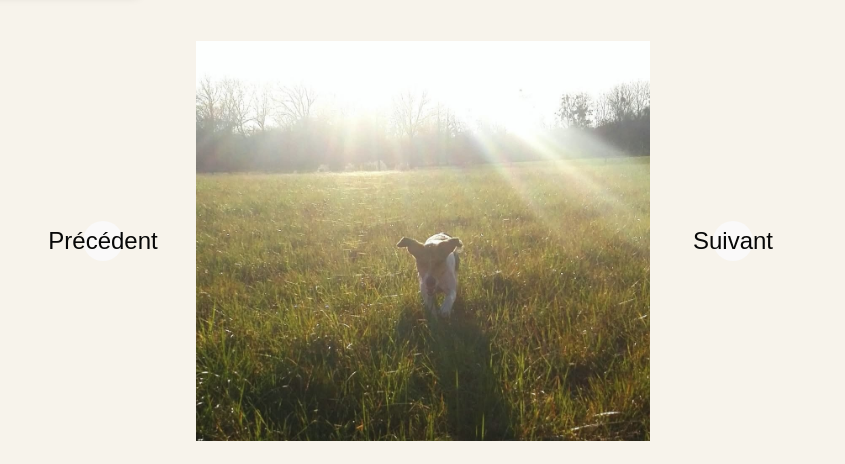
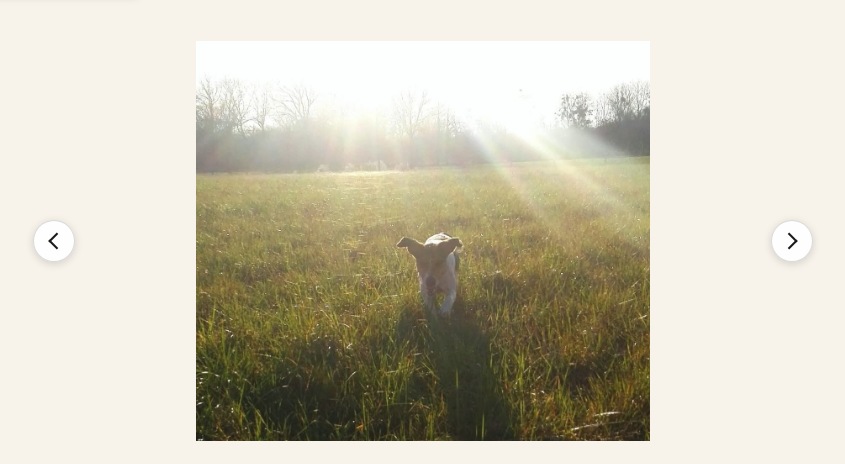
Before and after one commit to Clofqr/bois-frican-emergent, a PHP site: page /Ferme2/fbf_apropos.php in a window 1280 px wide. Shown: the part 2337-2801 px from the top of the page, without its empty margins (217-1062 px from the left). Run offline with PHP 8.4, Linux system fonts and the light colour scheme.

Commit message:
## Corrections appliquées (testing agent 3/3 = 100 %)
- **Apropos** : `object-fit: contain` rétabli sur les images du carrousel — les photos gardent leurs proportions d'origine. Seuls les boutons Précédent/Suivant restent ajustés aux bords.
- **Accueil** : vidéo remise en 1er slide avec `poster="../images/gallery_accueil2.jpg"` + `preload="metadata"` + `playsinline muted autoplay`. Le poster garantit qu'un visuel apparaît même si la vidéo est trop lourde à charger.
- **Contact** : feedback formulaire passe désormais AU-DESSUS de l'image ronde `.nous` (`position: relative; z-index: 20` contre z-index 10 pour `.nous`). Vérifié par hit-test au centre du feedback.

**⚠️ Recommandation testing agent** : le fichier `images/video1.mp4` fait **44 MB** et n'arrive jamais à jouer dans Chromium (le poster reste visible à la place). Compressez-le en MP4 faststart < 5 MB pour que la vidéo joue réellement. Pas bloquant — le poster fait le travail visuellement.

### Next Action Items
- **Compress Video**: Shrink the 44 MB video1.mp4 to a 5 MB faststart MP4 so it actually plays on the homepage instead of only the poster
- **Anti-Spam Recaptcha**: Turn on Google reCAPTCHA v3 to block bots silently before they hit your SMTP quota
- **Complete Legal Info**: Fill the SIRET, RCS and hosting placeholders on the Mentions Légales page as soon as you have the numbers
- **Booking Form**: Turn on the hidden Réservez button with a real booking flow so families can lock in a stay online

```diff
--- a/assets/css/carousel.css
+++ b/assets/css/carousel.css
@@ -5,7 +5,7 @@
     position: relative;
     width: 100%;
     max-width: 600px;
-    height: 500px;
+    height: 400px;
     margin: 40px auto;
     overflow: hidden;
     border-radius: 10px;
@@ -27,43 +27,73 @@
 .carousel-slide img,
 .carousel-slide video {
     width: 100%;
-    height: 400px; /* Set a consistent height for carousel images */
+    height: 400px;
     object-fit: cover;
     flex-shrink: 0;
 }
 
+/* --- Flèches Prev / Next (carrousels accueil + à propos) --- */
 .carousel-prev,
 .carousel-next {
-    /* Style de base */
     position: absolute;
     top: 50%;
     transform: translateY(-50%);
-    background: rgb(250, 249, 249);
-    color: rgb(7, 7, 7);
-    border: none;
-    padding: 10px;
+    background: rgba(255, 255, 255, 0.92);
+    color: #1a1a1a;
+    border: 1px solid rgba(0, 0, 0, 0.15);
+    padding: 0;
     cursor: pointer;
     z-index: 10;
-    border-radius: 50%; /* Ajoute des coins arrondis */
-    width: 40px; /* Donne une largeur fixe */
-    height: 40px; /* Donne une hauteur fixe */
-    font-size: 1.5em; /* Agrandit le texte */
+    border-radius: 50%;
+    width: 42px;
+    height: 42px;
+    font-size: 0;
     display: flex;
     justify-content: center;
     align-items: center;
-    transition: background-color 0.3s ease;
+    transition: background-color 0.2s ease, transform 0.15s ease;
+    box-shadow: 0 2px 8px rgba(0, 0, 0, 0.15);
 }
 
-/* Ajoute un effet de survol pour plus de clarté */
+.carousel-prev::before,
+.carousel-next::before {
+    content: '';
+    display: block;
+    width: 10px;
+    height: 10px;
+    border-top: 2px solid #1a1a1a;
+    border-left: 2px solid #1a1a1a;
+}
+
+.carousel-prev::before {
+    transform: rotate(-45deg) translate(2px, 2px);
+}
+
+.carousel-next::before {
+    transform: rotate(135deg) translate(2px, 2px);
+}
+
 .carousel-prev:hover,
 .carousel-next:hover {
-    background: rgba(0, 0, 0, 0.8);
+    background: #fff;
+    transform: translateY(-50%) scale(1.05);
 }
 
+/* Boutons collés sur les bords intérieurs de l'image (10 px de marge). */
 .carousel-prev {
-    left: 60px;
+    left: 10px;
 }
 
 .carousel-next {
-    right: 70px;
+    right: 10px;
 }
+
+@media (max-width: 600px) {
+    .carousel-prev,
+    .carousel-next {
+        width: 36px;
+        height: 36px;
+    }
+    .carousel-prev { left: 6px; }
+    .carousel-next { right: 6px; }
+}
--- a/fbf_style_test.css
+++ b/fbf_style_test.css
@@ -677,34 +677,65 @@ footer h2 {
     position: absolute;
     top: 50%;
     transform: translateY(-50%);
-    background: rgb(250, 249, 249);
+    background: rgba(255, 255, 255, 0.9);
     color: rgb(7, 7, 7);
-    border: none;
-    padding: 10px;
+    border: 1px solid rgba(0, 0, 0, 0.15);
+    padding: 0;
     cursor: pointer;
     z-index: 10;
-    border-radius: 50%; /* Ajoute des coins arrondis */
-    width: 40px; /* Donne une largeur fixe */
-    height: 40px; /* Donne une hauteur fixe */
-    font-size: 1.5em; /* Agrandit le texte */
+    border-radius: 50%;
+    width: 42px;
+    height: 42px;
+    font-size: 0;              /* on masque le texte "Précédent" / "Suivant" */
     display: flex;
     justify-content: center;
     align-items: center;
-    transition: background-color 0.3s ease;
+    transition: background-color 0.2s ease, transform 0.15s ease;
+    box-shadow: 0 2px 8px rgba(0, 0, 0, 0.15);
 }
 
-/* Ajoute un effet de survol pour plus de clarté */
+/* Chevrons dessinés en pseudo-éléments (indépendants du texte du bouton) */
+.carousel-prev::before,
+.carousel-next::before {
+    content: '';
+    display: block;
+    width: 10px;
+    height: 10px;
+    border-top: 2px solid #1a1a1a;
+    border-left: 2px solid #1a1a1a;
+}
+
+.carousel-prev::before {
+    transform: rotate(-45deg) translate(2px, 2px);
+}
+
+.carousel-next::before {
+    transform: rotate(135deg) translate(2px, 2px);
+}
+
 .carousel-prev:hover,
 .carousel-next:hover {
-    background: rgba(0, 0, 0, 0.8);
+    background: #fff;
+    transform: translateY(-50%) scale(1.05);
 }
 
+/* Boutons collés sur les bords intérieurs de l'image (10 px de marge) */
 .carousel-prev {
-    left: 60px;
+    left: 10px;
 }
 
 .carousel-next {
-    right: 70px;
+    right: 10px;
+}
+
+@media (max-width: 600px) {
+    .carousel-prev,
+    .carousel-next {
+        width: 36px;
+        height: 36px;
+    }
+    .carousel-prev { left: 6px; }
+    .carousel-next { right: 6px; }
 }
 
 
@@ -1117,8 +1148,7 @@ body.apropos .cadre {
     width: 100%;
     height: 400px;
     object-fit: contain;
-
-
+    display: block;
 }
 
 /* Responsive Page A PROPOS */
@@ -1267,6 +1297,8 @@ input:focus, textarea:focus {
     margin-bottom: 10px;
     font-weight: 600;
     text-align: center;
+    position: relative;
+    z-index: 20;
 }
 
 .feedback-success {
```
Also changed, not shown: accueil/fbf_accueil.php (+12 -12 lines), memory/PRD.md (+30 -0 lines), test_reports/iteration_3.json (added, +28 -0 lines), test_reports/iteration_4.json (added, +28 -0 lines).
